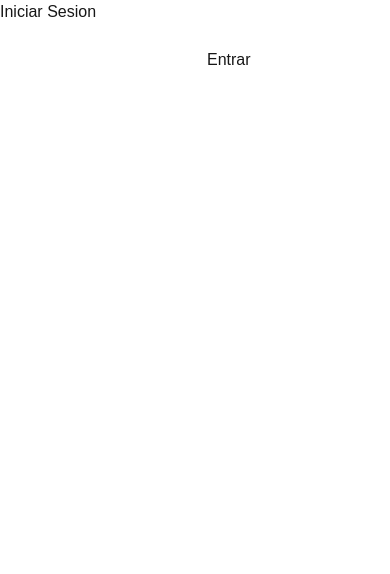
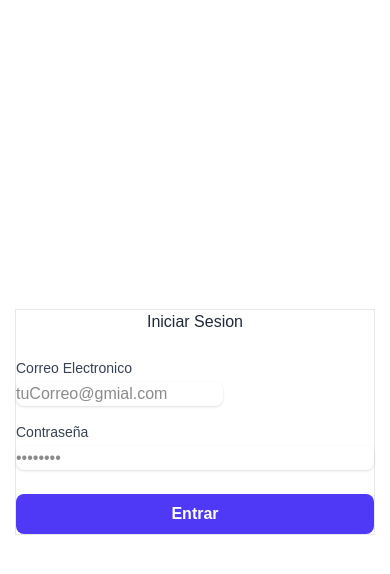
Before and after one commit to JoanMateo77/app-practicas, a Next.js app: page /login in a window 390 px wide. Shown: the top 574 px of the page. Built offline with nearby package versions, Linux system fonts and the light colour scheme.

Commit message:
Style(login): se aplica primeros estilos y adaptabilidad para mobiles

```diff
--- a/app/login/page.tsx
+++ b/app/login/page.tsx
@@ -1,12 +1,48 @@
 "use client";
+
 export default function LoginPage(){
     return(
-        <main className="clases-de-layout">
-            <form className="clases-de-caja" onSubmit={handleLogin}>
-                <h1 className="clases-de-texto">Iniciar Sesion</h1>
-                <input type="email" />
-                <input type="password" />
-                <button type="submit">Entrar</button>
+        <main className="flex min-h-screen items-center justify-center
+                            bg gradient-to-br from-indigo-100 via-white to-purple-100
+                            px-4">
+
+            <form className="w-full max-w-md space-y-6 rounded-2x1 bg-white p-8px
+                                shadow-x1 shadow-indigo-100 ring-1 ring-gray-200" onSubmit={handleLogin}>
+
+                <h1 className="text-3x1 font bold text-center text-gray-800 ">Iniciar Sesion</h1>
+                <div className="space-y-4">
+                    <label className="block">
+                        <span className="block text-sm font-medium text-gray-700">Correo Electronico</span>
+
+
+                <input type="email"
+                required
+                placeholder="tuCorreo@gmial.com"
+                className="mt-1 w-ful rounded-lg border-gray-300 shadow-sm focus:border-indigo-500
+                            focus:ring-indigo-500" />
+                            </label>
+
+
+          <label className="block">
+            <span className="block text-sm font-medium text-gray-700">
+              Contraseña
+            </span>
+            <input
+              type="password"
+              required
+              placeholder="••••••••"
+              className="
+                mt-1 w-full rounded-lg border-gray-300
+                shadow-sm focus:border-indigo-500 focus:ring-indigo-500
+              "
+            />
+          </label>
+                </div>
+                <button type="submit" className=" w-full rounded-lg
+            bg-indigo-600 py-2 font-semibold text-white
+            transition-colors hover:bg-indigo-700 focus:bg-indigo-700
+            focus:outline-none focus:ring-2 focus:ring-indigo-400"  >Entrar</button>
+
 
             </form>
         </main>
@@ -14,4 +50,5 @@ export default function LoginPage(){
 }
 function handleLogin(e: React.FormEvent){
     e.preventDefault();
+    alert("Simulando Login...");
 }
```
